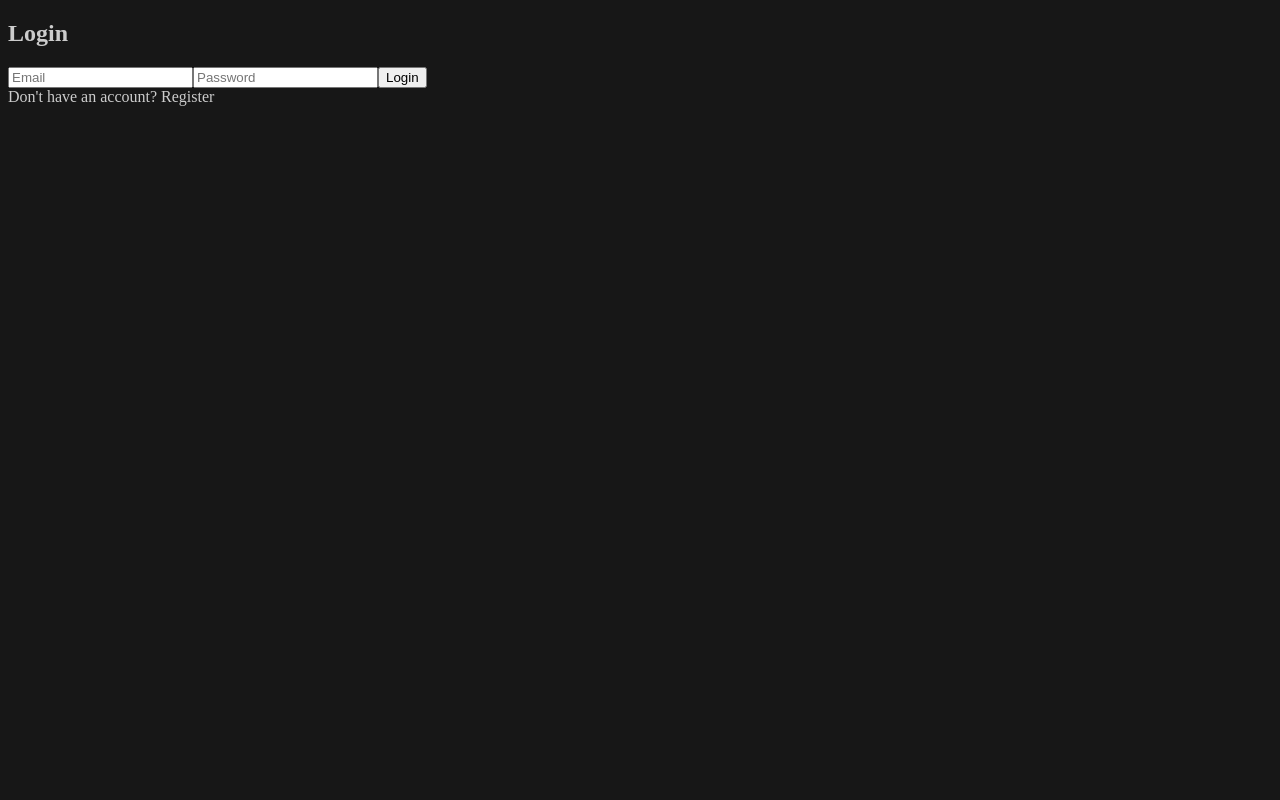
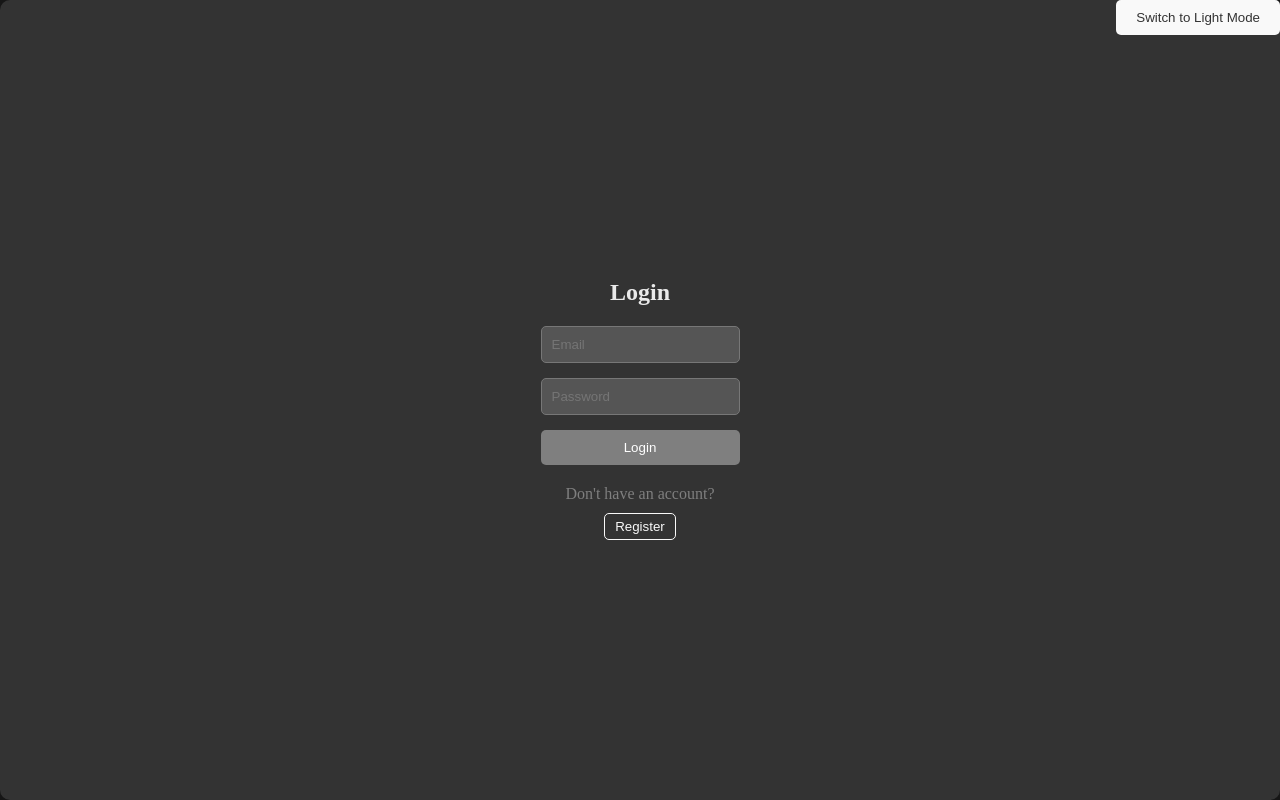
Before and after one commit to Vladkozabiacik/reactodp, a React (Create React App) app in the folder frontend/: page / in a window 1280 px wide. Built offline with nearby package versions, Linux system fonts and the light colour scheme.

Commit message:
login-register-css

```diff
--- a/frontend/src/Components/Chat.js
+++ b/frontend/src/Components/Chat.js
@@ -71,7 +71,7 @@ const Chat = () => {
   }, [ws, conversationId, userId]);
 
   const loadMessage = message => {
-    setMessages(prevMessages => [...prevMessages, message]);
+    setMessages(prevMessages => [message, ...prevMessages]);
   };
 
   const addMessage = message => {
--- a/frontend/src/Components/ChatCard.js
+++ b/frontend/src/Components/ChatCard.js
@@ -1,12 +1,12 @@
 import React from 'react';
 import { Link } from 'react-router-dom';
-
+import './ChatCard.css';
 const ChatCard = ({ chat }) => {
     return (
         <div className="card">
-            <h3>{chat.name}</h3>
+            <h3 className='header-chat-name'>{chat.name}</h3>
             <Link to={`/chat/${chat.chat_id}`}>
-                <button>Go to Chat</button>
+                <button className='go-to-chat-button'>Go to Chat</button>
             </Link>
         </div>
     );
--- a/frontend/src/Components/ChatInput.css
+++ b/frontend/src/Components/ChatInput.css
@@ -1,3 +1,4 @@
+
 
 :root {
   --send-message-height: 56px;
--- a/frontend/src/Components/ChatList.js
+++ b/frontend/src/Components/ChatList.js
@@ -85,7 +85,7 @@ const ChatList = () => {
                 setChats(data);
                 setTimeout(() => {
                     scrollToBottom();
-                }, 1000);
+                }, 300);
             })
             .catch(error => {
                 setError('Error adding chat');
@@ -159,13 +159,13 @@ const ChatList = () => {
                 </div>
                 <button onClick={handleAddChat} className='add-chat-button'>Add Chat</button>
                 {error && <p className="error-message">{error}</p>}
-                {success && <p className="success-message">Chat added successfully!</p>}
             </div>
             <div ref={chatListRef} className="card-list">
                 <SearchBar onSearch={handleSearch} />
                 {filteredChats.map(chat => (
                     <ChatCard key={chat.chat_id} chat={chat} />
                 ))}
+                {success && <p className="success-message">Chat added successfully!</p>}
             </div>
         </div>
     );
--- a/frontend/src/Components/Dashboard.js
+++ b/frontend/src/Components/Dashboard.js
@@ -18,12 +18,12 @@ const Dashboard = ({ onLogout }) => {
         <div>
             <div className="chat-dashboard">
                 <button onClick={handleLogout}>Logout</button>
-            </div>
-            <div>
-                <CreateChat />
-            </div>
-            <div>
-                <ChatList />
+                <div>
+                    <CreateChat />
+                </div>
+                <div>
+                    <ChatList />
+                </div>
             </div>
         </div>
     );
--- /dev/null
+++ b/frontend/src/Components/Login.css
@@ -0,0 +1,138 @@
+
+.register {
+    display: flex;
+    flex-direction: column;
+    min-height: 100vh;
+    justify-content: center;
+    align-items: center;
+    border-radius: 10px;
+    background-color: #f9f9f9;
+    box-shadow: 0 0 10px rgba(0, 0, 0, 0.1);
+}
+
+.register.dark {
+    background-color: #333;
+    color: #f9f9f9;
+}
+
+.register h2 {
+    margin-bottom: 20px;
+    text-align: center;
+    color: #7f7f7f;
+}
+.register.dark h2 {
+    color: #eaeaea;
+}
+
+.formular {
+    display: flex;
+    flex-direction: column;
+}
+
+.formular input {
+    margin-bottom: 15px;
+    padding: 10px;
+    border: 1px solid #ccc;
+    border-radius: 5px;
+}
+
+.register.dark .formular input {
+    background-color: #555;
+    color: #f9f9f9;
+    border: 1px solid #777;
+}
+
+.formular button {
+    padding: 10px;
+    background-color: #7f7f7f;
+    border: none;
+    border-radius: 5px;
+    color: white;
+    cursor: pointer;
+    transition: background-color 0.3s ease;
+}
+
+.formular button:hover {
+    background-color: #494949;
+}
+
+.error-message {
+    color: red;
+    margin-top: 10px;
+    text-align: center;
+}
+
+.register.dark .error-message {
+    color: #ff6666;
+}
+
+.success-message {
+    color: green;
+    margin-top: 10px;
+    text-align: center;
+}
+
+.register.dark .success-message {
+    color: #66ff66;
+}
+
+.swap {
+    margin-top: 20px;
+    text-align: center;
+}
+
+.swap p {
+    margin-bottom: 10px;
+    color: #7f7f7f;
+}
+
+.swap button {
+    padding: 5px 10px;
+    background-color: transparent;
+    border: 1px solid #7f7f7f;
+    border-radius: 5px;
+    color: #7f7f7f;
+    cursor: pointer;
+    transition: background-color 0.3s ease, color 0.3s ease;
+}
+
+.register.dark .swap button {
+    border-color: #f9f9f9;
+    color: #f9f9f9;
+}
+
+.swap button:hover {
+    background-color: #494949;
+    color: white;
+}
+
+.register.dark .swap button:hover {
+    background-color: #494949;
+}
+
+.dark-mode-toggle {
+    padding: 10px 20px;
+    margin-bottom: 20px;
+    background-color: #7f7f7f;
+    border: none;
+    border-radius: 5px;
+    color: white;
+    cursor: pointer;
+    transition: background-color 0.3s ease;
+    position: absolute;
+    right: 0;
+    top: 0;
+}
+
+.dark-mode-toggle:hover {
+    background-color: #494949;
+}
+
+.register.dark .dark-mode-toggle {
+    background-color: #f9f9f9;
+    color: #333;
+}
+
+.register.dark .dark-mode-toggle:hover {
+    background-color: #e0e0e0;
+}
--- a/frontend/src/Components/Login.js
+++ b/frontend/src/Components/Login.js
@@ -1,13 +1,20 @@
 import React, { useState } from 'react';
+import './Login.css';
 
 const Login = ({ onLogin }) => {
     const [email, setEmail] = useState('');
     const [password, setPassword] = useState('');
     const [username, setUsername] = useState('');
     const [isRegistering, setIsRegistering] = useState(false);
+    const [error, setError] = useState('');
+    const [success, setSuccess] = useState('');
+    const [isDarkMode, setIsDarkMode] = useState(true);
 
     const handleFormSubmit = async (e) => {
         e.preventDefault();
+        setError('');
+        setSuccess('');
+
         try {
             const url = isRegistering ? `http://${process.env.REACT_APP_HOST}:3001/register` : `http://${process.env.REACT_APP_HOST}:3001/login`;
             const body = isRegistering ? { username, email, password } : { email, password };
@@ -19,32 +26,93 @@ const Login = ({ onLogin }) => {
                 body: JSON.stringify(body),
             });
             const data = await response.json();
+
             if (response.ok) {
                 onLogin(data.authToken);
                 document.cookie = `username=${data.user.username};`;
                 document.cookie = `user_id=${data.user.userId};`;
+                setSuccess(isRegistering ? 'Registration successful!' : 'Login successful!');
             } else {
-                console.error('Error:', data.message);
+                setError(data.message);
             }
         } catch (error) {
-            console.error('Error:', error);
+            setError('An error occurred. Please try again.');
         }
     };
 
     return (
-        <div>
-            <h2>{isRegistering ? 'Register' : 'Login'}</h2>
-            <form onSubmit={handleFormSubmit}>
-                {isRegistering && (
-                    <input type="text" placeholder="Username" value={username} onChange={(e) => setUsername(e.target.value)} />
-                )}
-                <input type="email" placeholder="Email" value={email} onChange={(e) => setEmail(e.target.value)} />
-                <input type="password" placeholder="Password" value={password} onChange={(e) => setPassword(e.target.value)} />
-                <button type="submit">{isRegistering ? 'Register' : 'Login'}</button>
-            </form>
-            <p onClick={() => setIsRegistering(!isRegistering)}>
-                {isRegistering ? 'Already have an account? Login' : 'Don\'t have an account? Register'}
-            </p>
+        <div className={`register ${isDarkMode ? 'dark' : ''}`}>
+            {isRegistering ? (
+                <div>
+                    <h2>Register</h2>
+                    <form onSubmit={handleFormSubmit} className='formular'>
+                        <input
+                            type="text"
+                            placeholder="Username"
+                            value={username}
+                            onChange={(e) => setUsername(e.target.value)}
+                        />
+                        <input
+                            type="email"
+                            placeholder="Email"
+                            value={email}
+                            onChange={(e) => setEmail(e.target.value)}
+                        />
+                        <input
+                            type="password"
+                            placeholder="Password"
+                            value={password}
+                            onChange={(e) => setPassword(e.target.value)}
+                        />
+                        <button type="submit">Register</button>
+                        {error && <p className="error-message">{error}</p>}
+                        {success && <p className="success-message">{success}</p>}
+                    </form>
+                    <div className='swap'>
+                        <p>
+                            Already have an account?
+                        </p>
+                        <button onClick={() => setIsRegistering(false)}>
+                            Login
+                        </button>
+                    </div>
+                </div>
+            ) : (
+                <div>
+                    <h2>Login</h2>
+                    <form onSubmit={handleFormSubmit} className='formular'>
+                        <input
+                            type="email"
+                            placeholder="Email"
+                            value={email}
+                            onChange={(e) => setEmail(e.target.value)}
+                        />
+                        <input
+                            type="password"
+                            placeholder="Password"
+                            value={password}
+                            onChange={(e) => setPassword(e.target.value)}
+                        />
+                        <button type="submit">Login</button>
+                        {error && <p className="error-message">{error}</p>}
+                        {success && <p className="success-message">{success}</p>}
+                    </form>
+                    <div className='swap'>
+                        <p>
+                            Don't have an account?
+                        </p>
+                        <button onClick={() => setIsRegistering(true)}>
+                            Register
+                        </button>
+                    </div>
+                </div>
+            )}
+            <button
+                className="dark-mode-toggle"
+                onClick={() => setIsDarkMode(!isDarkMode)}
+            >
+                {isDarkMode ? 'Switch to Light Mode' : 'Switch to Dark Mode'}
+            </button>
         </div>
     );
 };
--- a/frontend/src/Components/SearchBar.js
+++ b/frontend/src/Components/SearchBar.js
@@ -1,5 +1,5 @@
 import React, { useState } from 'react';
-
+import './SearchBar.css'
 const SearchBar = ({ onSearch }) => {
   const [searchTerm, setSearchTerm] = useState('');
 
--- a/frontend/src/index.css
+++ b/frontend/src/index.css
@@ -1,4 +1,10 @@
 body {
     background-color: rgb(23, 23, 23);
     color: rgb(204, 204, 204);
+    min-height: 100vh;
+    padding: 0;
+    margin: 0;
 }
+#root {
+    min-height: 100vh;
+}
```
Also changed, not shown: frontend/src/Components/ChatCard.css (added), frontend/src/Components/Dashboard.css (added), frontend/src/Components/SearchBar.css (added), 1 other file (tests, documents, lock files or other folders).
